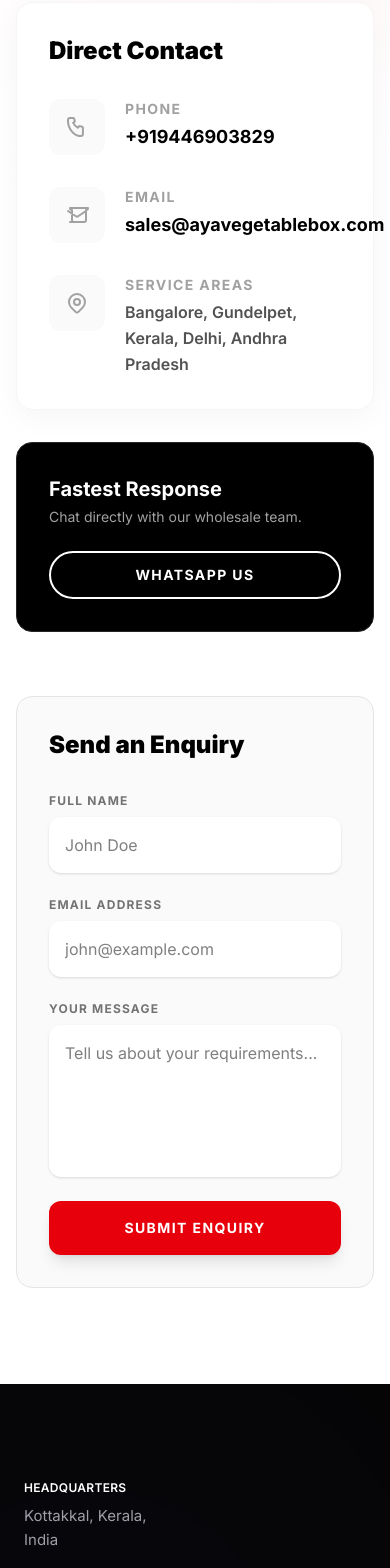
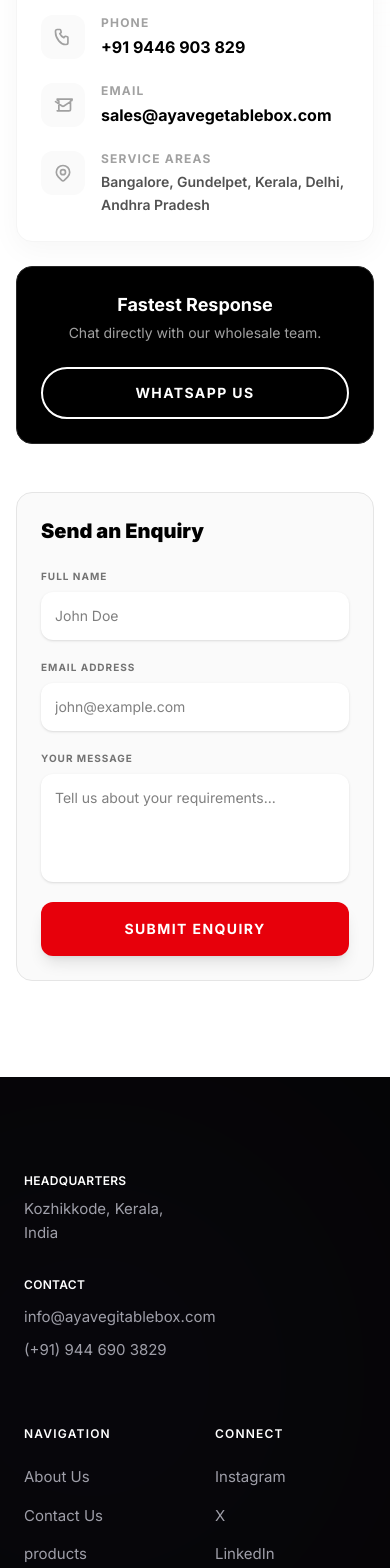
Before and after one commit to Safuvank/aya-vegetable-box, a Next.js app: page /contact in a window 390 px wide. Shown: the part 420-1988 px from the top of the page. Built offline with nearby package versions, Linux system fonts and the light colour scheme.

Commit message:
updated almost

```diff
--- a/src/app/about/page.tsx
+++ b/src/app/about/page.tsx
@@ -174,7 +174,7 @@
       </section>
 
       {/* 5. MASSIVE CALL TO ACTION */}
-      <section className="bg-red-600 py-32 px-4 sm:px-6 lg:px-8 relative overflow-hidden flex flex-col items-center text-center">
+      {/* <section className="bg-red-600 py-32 px-4 sm:px-6 lg:px-8 relative overflow-hidden flex flex-col items-center text-center">
         <div className="absolute inset-0 bg-[url('https://www.transparenttextures.com/patterns/cubes.png')] opacity-10" />
 
         <div className="relative z-10 max-w-4xl">
@@ -192,7 +192,7 @@
             Start an Order
           </Link>
         </div>
-      </section>
+      </section> */}
 
     </main>
   );
--- a/src/app/components/Footer.tsx
+++ b/src/app/components/Footer.tsx
@@ -6,19 +6,9 @@
     {
       title: "Navigation",
       links: [
-        { name: "About Us", href: "#" },
-        { name: "Our Work", href: "#" },
-        { name: "Industries", href: "#" },
-        { name: "Careers", href: "#" },
-      ],
-    },
-    {
-      title: "Services",
-      links: [
-        { name: "Business Branding", href: "#" },
-        { name: "Personal Branding", href: "#" },
-        { name: "Startup Branding", href: "#" },
-        { name: "Entertainment Branding", href: "#" },
+        { name: "About Us", href: "/about" },
+        { name: "Contact Us", href: "/contact" },
+        { name: "products", href: "/products" },
       ],
     },
     {
@@ -27,7 +17,7 @@
         { name: "Instagram", href: "#" },
         { name: "X", href: "#" },
         { name: "LinkedIn", href: "#" },
-        { name: "Insights Blog", href: "#" },
+        { name: "Whatsapp", href: "#" },
       ],
     },
   ];
@@ -47,7 +37,7 @@
                 Headquarters
               </p>
               <p>
-                Kottakkal, Kerala,
+                Kozhikkode, Kerala,
                 <br />
                 India
               </p>
@@ -57,16 +47,16 @@
                 Contact
               </p>
               <a
-                href="mailto:info@seabrand.com"
+                href="mailto:info@ayavegitablebox.com"
                 className="hover:text-white transition-colors w-fit"
               >
-                info@seabrand.com
+                info@ayavegitablebox.com
               </a>
               <a
-                href="tel:+918081301190"
+                href="tel:+919446903829"
                 className="hover:text-white transition-colors w-fit"
               >
-                (+91) 808 130 1190
+                (+91) 944 690 3829
               </a>
             </div>
           </div>
@@ -101,7 +91,7 @@
         {/* Bottom Section: Divider & Legal */}
         <div className="relative w-full pt-8 pb-16 md:pb-24 border-t border-white/10 flex flex-col md:flex-row items-start md:items-center justify-between gap-6 z-10">
           <p className="text-zinc-500 text-sm">
-            ©2026 - {new Date().getFullYear()} SeaBrand. All rights reserved.
+            ©2025 - {new Date().getFullYear()} Aya Vegitable Box. All rights reserved.
           </p>
 
           <div className="flex flex-wrap items-center gap-6 text-xs font-semibold tracking-widest uppercase text-zinc-500">
--- a/src/app/components/Navbar.tsx
+++ b/src/app/components/Navbar.tsx
@@ -62,7 +62,7 @@
               href="/"
               className="text-2xl md:text-3xl font-black tracking-tighter text-black uppercase"
             >
-              AYA<span className="text-red-600">.</span>
+              AYA Vegitable Box<span className="text-red-600">.</span>
             </Link>
           </div>
 
--- a/src/app/components/sections/ColorVisualizer.tsx
+++ b/src/app/components/sections/ColorVisualizer.tsx
@@ -2,10 +2,20 @@
 
 import React, { useState } from "react";
 import { motion, AnimatePresence } from "framer-motion";
+import Link from "next/link";
 import { Button } from "../ui/Button";
 
 // The complete color palette based on the AYA Catalog
 const variants = [
+  {
+    id: "green",
+    name: "Green Crate",
+    category: "Eco Series",
+    colorClass: "bg-green-600",
+    ringClass: "ring-green-600",
+    image: "/images/products/green.png",
+    description: "Blending seamlessly with agricultural products. Reliable secondary grade crates offering excellent value without compromising structural integrity.",
+  },
   {
     id: "red",
     name: "Red Crate",
@@ -25,24 +35,23 @@
     description: "Versatile and highly recognizable. Perfect for organizing different harvest yields, distribution centers, and retail display.",
   },
   {
-    id: "green",
-    name: "Green Crate",
-    category: "Eco Series",
-    colorClass: "bg-green-600",
-    ringClass: "ring-green-600",
-    image: "/images/products/green.png",
-    description: "Blending seamlessly with agricultural products. Reliable secondary grade crates offering excellent value without compromising structural integrity.",
+    id: "yellow",
+    name: "Yellow Crate",
+    category: "High Visibility",
+    colorClass: "bg-yellow-400",
+    ringClass: "ring-yellow-400",
+    image: "/images/products/yellow.png",
+    description: "Maximum visibility for safety-conscious environments. Ideal for color-coding specific product types or designating hazard zones.",
   },
   {
-    id: "black",
+    id: "orange",
     name: "Orange Crate",
-    category: "High Visibility",
+    category: "Custom Sorting",
     colorClass: "bg-orange-500",
     ringClass: "ring-orange-500",
-    image: "/images/products/black.png",
+    image: "/images/products/orange.png",
     description: "Bright and impossible to miss. Ideal for custom sorting workflows and ensuring crates are easily tracked across massive warehouse floors.",
   },
-
 ];
 
 export default function ColorVisualizer() {
@@ -152,9 +161,11 @@
               </div>
             </div>
 
-            <Button size="lg" variant="primary" className="w-full sm:w-auto px-10">
-              Request {activeColor.name} Quote
-            </Button>
+            <Link href="/products" className="w-full sm:w-auto">
+              <Button size="lg" variant="primary" className="w-full sm:w-auto px-10">
+                More Products
+              </Button>
+            </Link>
 
           </div>
         </div>
--- a/src/app/contact/page.tsx
+++ b/src/app/contact/page.tsx
@@ -32,73 +32,74 @@
     <div className="min-h-screen bg-white pt-24 md:pt-32 pb-24 px-4 sm:px-6 lg:px-8 relative overflow-hidden">
 
       {/* Subtle Background Accent */}
-      <div className="absolute top-0 right-0 -mr-40 -mt-40 w-[600px] h-[600px] bg-red-50 rounded-full blur-[100px] pointer-events-none z-0" />
+      <div className="absolute top-0 right-0 -mr-40 -mt-40 w-[400px] h-[400px] md:w-[600px] md:h-[600px] bg-red-50 rounded-full blur-[100px] pointer-events-none z-0" />
 
       <div className="max-w-7xl mx-auto relative z-10">
 
         {/* Header Section */}
-        <div className="mb-16 md:mb-24">
+        <div className="mb-12 md:mb-24">
           <h2 className="text-sm font-bold text-red-600 tracking-[0.2em] uppercase mb-4">
             Get in Touch
           </h2>
-          <h1 className="text-4xl md:text-6xl font-black text-black tracking-tight leading-tight max-w-2xl">
+          <h1 className="text-4xl sm:text-5xl md:text-6xl font-black text-black tracking-tight leading-tight max-w-2xl">
             Let's build your <br className="hidden md:block"/>
             <span className="text-transparent bg-clip-text bg-gradient-to-r from-red-500 to-red-700">
               logistics network.
             </span>
           </h1>
-          <p className="mt-6 text-lg text-neutral-500 max-w-xl font-light">
+          <p className="mt-4 md:mt-6 text-base md:text-lg text-neutral-500 max-w-xl font-light">
             Need a bulk order, custom colors, or wholesale pricing? Reach out to our distribution team directly for immediate assistance.
           </p>
         </div>
 
-        <div className="grid grid-cols-1 lg:grid-cols-2 gap-16 items-start">
+        <div className="grid grid-cols-1 lg:grid-cols-2 gap-12 lg:gap-16 items-start">
 
           {/* LEFT COLUMN: Contact Information */}
-          <div className="space-y-8">
+          <div className="space-y-6 md:space-y-8">
 
-            <div className="bg-white p-8 sm:p-10 rounded-2xl shadow-[0_8px_30px_rgb(0,0,0,0.04)] border border-neutral-100">
-              <h3 className="text-2xl font-black text-black mb-8">Direct Contact</h3>
+            <div className="bg-white p-6 sm:p-10 rounded-2xl shadow-[0_8px_30px_rgb(0,0,0,0.04)] border border-neutral-100">
+              <h3 className="text-xl md:text-2xl font-black text-black mb-6 md:mb-8">Direct Contact</h3>
 
-              <div className="space-y-8">
+              <div className="space-y-6 md:space-y-8">
                 {/* Phone */}
-                <div className="flex items-start space-x-5 group">
-                  <div className="p-4 bg-neutral-50 group-hover:bg-red-50 transition-colors duration-300 rounded-xl text-neutral-400 group-hover:text-red-600">
-                    <svg className="w-6 h-6" fill="none" stroke="currentColor" viewBox="0 0 24 24">
+                <div className="flex items-start space-x-4 sm:space-x-5 group">
+                  <div className="p-3 sm:p-4 bg-neutral-50 group-hover:bg-red-50 transition-colors duration-300 rounded-xl text-neutral-400 group-hover:text-red-600 shrink-0">
+                    <svg className="w-5 h-5 sm:w-6 sm:h-6" fill="none" stroke="currentColor" viewBox="0 0 24 24">
                       <path strokeLinecap="round" strokeLinejoin="round" strokeWidth="2" d="M3 5a2 2 0 012-2h3.28a1 1 0 01.94.725l.548 2.2a1 1 0 01-.321.988l-1.305.98a10.582 10.582 0 004.872 4.872l.98-1.305a1 1 0 01.988-.321l2.2.548a1 1 0 01.725.94V19a2 2 0 01-2 2h-1C9.716 21 3 14.284 3 6V5z"/>
                     </svg>
                   </div>
                   <div>
-                    <h4 className="text-sm font-bold text-neutral-400 uppercase tracking-widest mb-1">Phone</h4>
-                    <p className="text-lg font-bold text-black">+919446903829</p> {/*[cite: 2] */}
+                    <h4 className="text-xs sm:text-sm font-bold text-neutral-400 uppercase tracking-widest mb-1">Phone</h4>
+                    <p className="text-base sm:text-lg font-bold text-black">+91 9446 903 829</p>
                   </div>
                 </div>
 
                 {/* Email */}
-                <div className="flex items-start space-x-5 group">
-                  <div className="p-4 bg-neutral-50 group-hover:bg-red-50 transition-colors duration-300 rounded-xl text-neutral-400 group-hover:text-red-600">
-                    <svg className="w-6 h-6" fill="none" stroke="currentColor" viewBox="0 0 24 24">
+                <div className="flex items-start space-x-4 sm:space-x-5 group">
+                  <div className="p-3 sm:p-4 bg-neutral-50 group-hover:bg-red-50 transition-colors duration-300 rounded-xl text-neutral-400 group-hover:text-red-600 shrink-0">
+                    <svg className="w-5 h-5 sm:w-6 sm:h-6" fill="none" stroke="currentColor" viewBox="0 0 24 24">
                       <path strokeLinecap="round" strokeLinejoin="round" strokeWidth="2" d="M3 8l7.89 5.26a2 2 0 002.22 0L21 8M5 19h14a2 2 0 002-2V7a2 2 0 002-2H5a2 2 0 002 2v10a2 2 0 002 2z"/>
                     </svg>
                   </div>
-                  <div>
-                    <h4 className="text-sm font-bold text-neutral-400 uppercase tracking-widest mb-1">Email</h4>
-                    <p className="text-lg font-bold text-black">sales@ayavegetablebox.com</p>
+                  <div className="min-w-0">
+                    <h4 className="text-xs sm:text-sm font-bold text-neutral-400 uppercase tracking-widest mb-1">Email</h4>
+                    {/* Added break-all for small mobile screens so long emails don't overflow */}
+                    <p className="text-base sm:text-lg font-bold text-black break-all sm:break-normal">sales@ayavegetablebox.com</p>
                   </div>
                 </div>
 
                 {/* Locations */}
-                <div className="flex items-start space-x-5 group">
-                  <div className="p-4 bg-neutral-50 group-hover:bg-red-50 transition-colors duration-300 rounded-xl text-neutral-400 group-hover:text-red-600">
-                    <svg className="w-6 h-6" fill="none" stroke="currentColor" viewBox="0 0 24 24">
+                <div className="flex items-start space-x-4 sm:space-x-5 group">
+                  <div className="p-3 sm:p-4 bg-neutral-50 group-hover:bg-red-50 transition-colors duration-300 rounded-xl text-neutral-400 group-hover:text-red-600 shrink-0">
+                    <svg className="w-5 h-5 sm:w-6 sm:h-6" fill="none" stroke="currentColor" viewBox="0 0 24 24">
                       <path strokeLinecap="round" strokeLinejoin="round" strokeWidth="2" d="M17.657 16.657L13.414 20.9a1.998 1.998 0 01-2.827 0l-4.244-4.243a8 8 0 1111.314 0z"/>
                       <path strokeLinecap="round" strokeLinejoin="round" strokeWidth="2" d="M15 11a3 3 0 11-6 0 3 3 0 016 0z"/>
                     </svg>
                   </div>
                   <div>
-                    <h4 className="text-sm font-bold text-neutral-400 uppercase tracking-widest mb-1">Service Areas</h4>
-                    <p className="text-base font-semibold text-neutral-600 leading-relaxed max-w-xs">
-                      Bangalore, Gundelpet, Kerala, Delhi, Andhra Pradesh {/*[cite: 2] */}
+                    <h4 className="text-xs sm:text-sm font-bold text-neutral-400 uppercase tracking-widest mb-1">Service Areas</h4>
+                    <p className="text-sm sm:text-base font-semibold text-neutral-600 leading-relaxed max-w-xs">
+                      Bangalore, Gundelpet, Kerala, Delhi, Andhra Pradesh
                     </p>
                   </div>
                 </div>
@@ -106,18 +107,19 @@
             </div>
 
             {/* WhatsApp CTA */}
-            <div className="bg-black p-8 rounded-2xl border border-neutral-800 flex flex-col sm:flex-row sm:items-center sm:justify-between gap-6 relative overflow-hidden group">
+            <div className="bg-black p-6 sm:p-8 rounded-2xl border border-neutral-800 flex flex-col sm:flex-row sm:items-center sm:justify-between gap-6 relative overflow-hidden group">
               <div className="absolute inset-0 bg-green-600 transform scale-x-0 group-hover:scale-x-100 transition-transform duration-500 origin-left z-0" />
 
-              <div className="relative z-10">
-                <h3 className="text-xl font-bold text-white mb-1">Fastest Response</h3>
+              <div className="relative z-10 text-center sm:text-left">
+                <h3 className="text-lg sm:text-xl font-bold text-white mb-1">Fastest Response</h3>
                 <p className="text-sm text-neutral-400 group-hover:text-red-100 transition-colors">Chat directly with our wholesale team.</p>
               </div>
               <a
-                href="https://wa.me/919446903829?text=Hello,%20I%20have%20an%20enquiry%20about%20AYA%20Vegetable%20Boxes!" // Integrated actual number
+                href="https://wa.me/919446903829?text=Hello,%20I%20have%20an%20enquiry%20about%20AYA%20Vegetable%20Boxes!"
                 target="_blank"
                 rel="noopener noreferrer"
-                className="relative z-10 inline-flex items-center justify-center px-6 py-3 border-2 border-white text-sm font-bold uppercase tracking-widest rounded-full text-white hover:bg-white hover:text-black transition-colors"
+                // w-full on mobile, auto width on larger screens
+                className="relative z-10 w-full sm:w-auto inline-flex items-center justify-center px-6 py-3.5 sm:py-3 border-2 border-white text-sm font-bold uppercase tracking-widest rounded-full text-white hover:bg-white hover:text-black transition-colors"
               >
                 WhatsApp Us
               </a>
@@ -125,42 +127,42 @@
           </div>
 
           {/* RIGHT COLUMN: Enquiry Form */}
-          <div className="bg-neutral-50 p-8 sm:p-10 rounded-2xl border border-neutral-200">
-            <h2 className="text-2xl font-black text-black mb-8">Send an Enquiry</h2>
+          <div className="bg-neutral-50 p-6 sm:p-10 rounded-2xl border border-neutral-200">
+            <h2 className="text-xl md:text-2xl font-black text-black mb-6 md:mb-8">Send an Enquiry</h2>
 
-            <form onSubmit={handleSubmit} className="space-y-6">
+            <form onSubmit={handleSubmit} className="space-y-5 md:space-y-6">
               <div>
-                <label htmlFor="name" className="block text-xs font-bold text-neutral-500 uppercase tracking-widest mb-2">Full Name</label>
+                <label htmlFor="name" className="block text-[10px] sm:text-xs font-bold text-neutral-500 uppercase tracking-widest mb-2">Full Name</label>
                 <input
                   type="text"
                   id="name"
                   name="name"
                   required
-                  className="block w-full rounded-xl border-neutral-200 bg-white text-black shadow-sm focus:border-red-600 focus:ring-4 focus:ring-red-600/10 sm:text-base p-4 transition-all"
+                  className="block w-full rounded-xl border-neutral-200 bg-white text-black shadow-sm focus:border-red-600 focus:ring-4 focus:ring-red-600/10 text-sm sm:text-base p-3.5 sm:p-4 transition-all"
                   placeholder="John Doe"
                 />
               </div>
 
               <div>
-                <label htmlFor="email" className="block text-xs font-bold text-neutral-500 uppercase tracking-widest mb-2">Email Address</label>
+                <label htmlFor="email" className="block text-[10px] sm:text-xs font-bold text-neutral-500 uppercase tracking-widest mb-2">Email Address</label>
                 <input
                   type="email"
                   id="email"
                   name="email"
                   required
-                  className="block w-full rounded-xl border-neutral-200 bg-white text-black shadow-sm focus:border-red-600 focus:ring-4 focus:ring-red-600/10 sm:text-base p-4 transition-all"
+                  className="block w-full rounded-xl border-neutral-200 bg-white text-black shadow-sm focus:border-red-600 focus:ring-4 focus:ring-red-600/10 text-sm sm:text-base p-3.5 sm:p-4 transition-all"
                   placeholder="john@example.com"
                 />
               </div>
 
               <div>
-                <label htmlFor="message" className="block text-xs font-bold text-neutral-500 uppercase tracking-widest mb-2">Your Message</label>
+                <label htmlFor="message" className="block text-[10px] sm:text-xs font-bold text-neutral-500 uppercase tracking-widest mb-2">Your Message</label>
                 <textarea
                   id="message"
                   name="message"
-                  rows={5}
+                  rows={4}
                   required
-                  className="block w-full rounded-xl border-neutral-200 bg-white text-black shadow-sm focus:border-red-600 focus:ring-4 focus:ring-red-600/10 sm:text-base p-4 transition-all resize-none"
+                  className="block w-full rounded-xl border-neutral-200 bg-white text-black shadow-sm focus:border-red-600 focus:ring-4 focus:ring-red-600/10 text-sm sm:text-base p-3.5 sm:p-4 transition-all resize-none"
                   placeholder="Tell us about your requirements..."
                 />
               </div>
--- a/src/app/products/[slug]/page.tsx
+++ b/src/app/products/[slug]/page.tsx
@@ -181,7 +181,7 @@
                 href={whatsappUrl}
                 target="_blank"
                 rel="noopener noreferrer"
-                className="flex-1 flex justify-center py-4 px-8 bg-black text-white text-sm font-bold uppercase tracking-widest hover:bg-neutral-800 transition-colors"
+                className="flex-1 flex justify-center py-4 px-8 bg-green-600 text-white text-sm font-bold uppercase tracking-widest hover:bg-neutral-800 transition-colors"
               >
                 Chat on WhatsApp
               </a>
```
